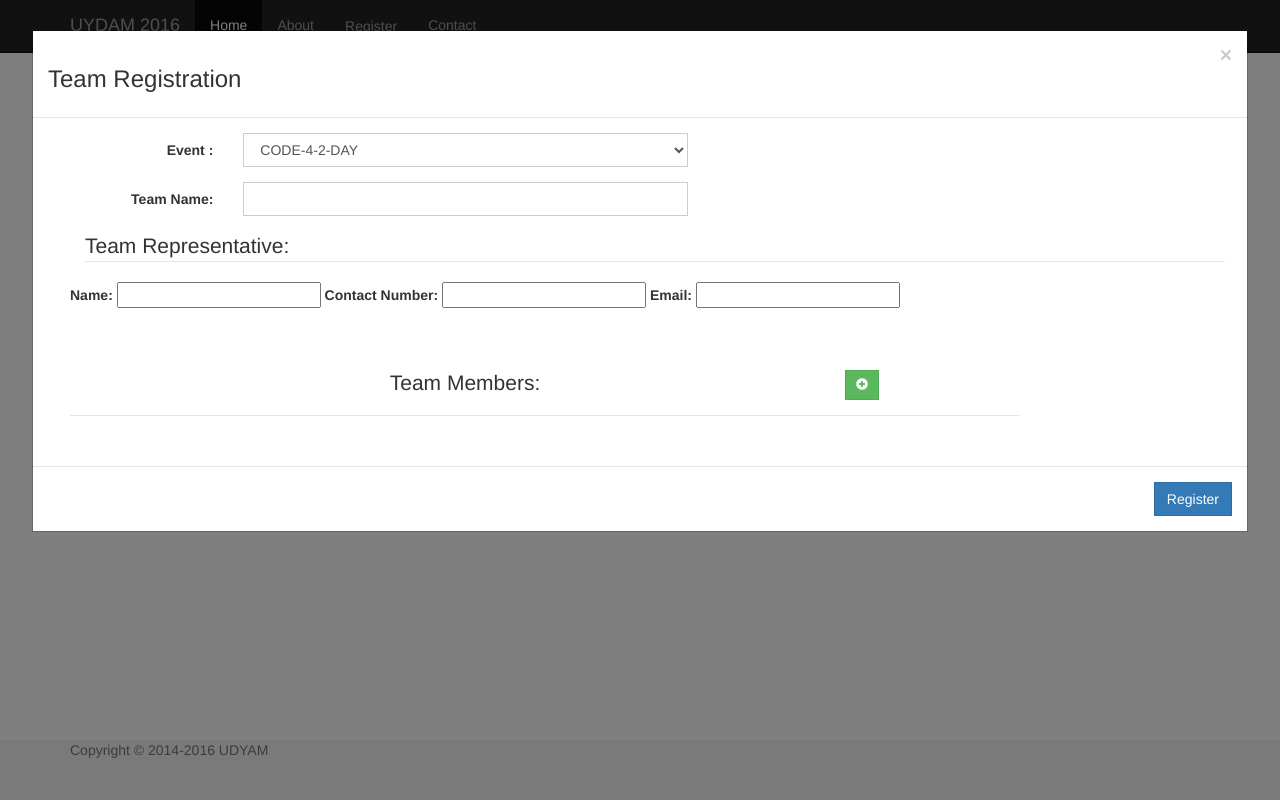
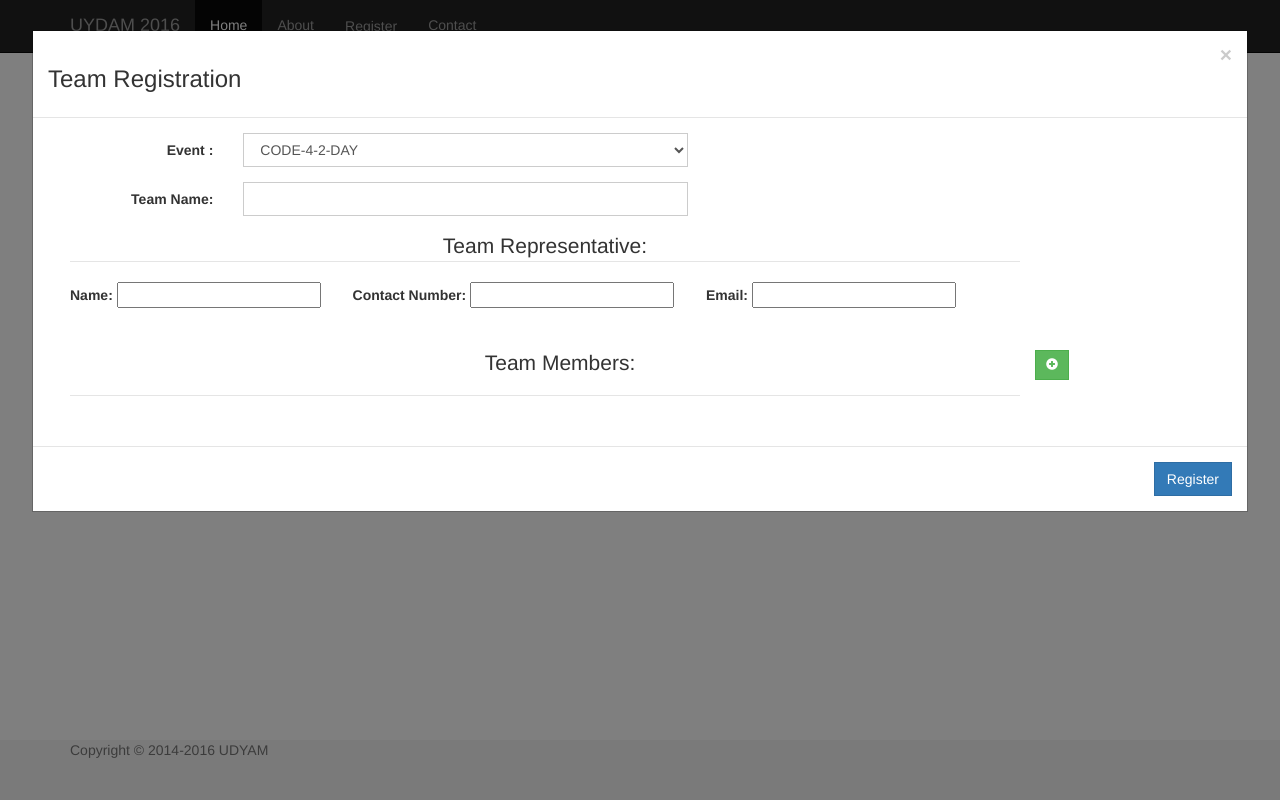
Before and after one commit to Udyam/2016, a Django app: template templates/home.html in a window 1280 px wide, after a click on "Register". Run offline with Django 3.2, Linux system fonts and the light colour scheme; the template is opened without the code that fills it, so the values that code supplies are empty; some libraries are stand-ins or nearby versions.

Commit message:
Fixed frontend issues in form modal

```diff
--- a/templates/base.html
+++ b/templates/base.html
@@ -41,12 +41,12 @@
           <div class="modal-body">
             <div class="container">
                 <div class="col col-md-10">
-                  <form class="form-horizontal" method="post" id="register_form">
+                  <form class="form-horizontal" method="post" id="register_form" >
                       {% csrf_token %}
                       <div class="form-group">
                           <label id="event_label" class="control-label col-xs-2">Event :</label>
                           <div class="col-xs-6">
-                              <select class="form-control">
+                              <select class="form-control" name="event_name">
                                   <option value="code42day">CODE-4-2-DAY</option>
                                   <option value="codedef">CODEDEF</option>
                                   <option value="continnum">CONTINNUM</option>
@@ -70,29 +70,26 @@
                       </div>
                       <div class="form-group">
                           <fieldset id="tr_field">
-                              <div class="container">
-                                  <legend>Team Representative:</legend>
-                              </div>
+                              <legend style="text-align: center;">Team Representative:</legend>
                               <label>
                                   Name: <input type="text" name="member1_name">
-                              </label>
+                              </label>&emsp;&emsp;
                               <label>
                                   Contact Number: <input type="text" name="member1_contact">
-                              </label>
+                              </label>&emsp;&emsp;
                               <label>
                                   Email: <input type="email" name="member1_email">
                               </label>
                           </fieldset>
                       </div>
                           <br>
-                          <br>
                       <div class="form-group" id="members_div">
                           <legend id = 'legend'>
                               <div class="container">
-                                  <div class="col-md-8 align-center">
+                                  <div class="col-md-10 align-center">
                                       <p style="text-align: center;"> Team Members:</p>
                                   </div>
-                                  <div class="col-md-4">
+                                  <div class="col-md-2">
                                       <div class="form-group">
                                           <button type="button" class="btn btn-default btn-sm btn-success" onclick="add_member()">
                                               <span class="glyphicon glyphicon-plus-sign"></span>
@@ -135,13 +132,13 @@
             var text =  '<fieldset id="m'+id_number+'_field"> \
                             <label> \
                                 Name: <input type="text" name="member_name">\
-                            </label> \
+                            </label>&emsp;&emsp; \
                             <label> \
                                 Contact Number: <input type="text" name="member_contact"> \
-                            </label> \
+                            </label>&emsp;&emsp; \
                             <label> \
                                 Email: <input type="email" name="member_email">\
-                            </label> \
+                            </label>&emsp;&emsp; \
                             <button type="button" class="btn btn-default btn-sm btn-warning" \
                                 onclick="remove_member(' + "'m"+id_number+"_field'"+')"> \
                                 <span class="glyphicon glyphicon-minus-sign"></span>\
@@ -152,9 +149,9 @@
         }
     }
     function remove_member(tag){
-        $('#'+tag).remove();
-        counter--;
-    }
+            $('#'+tag).remove();
+            counter--;
+        }
   </script>
 </body>
 </html>
--- a/udyam/static/css/app.css
+++ b/udyam/static/css/app.css
@@ -23,7 +23,3 @@ body {
 .modal-wide .modal-body {
   overflow-y: auto;
 }
-
-.modal-body fieldset{
-  max-width: 100%;
-}
--- a/urls.py
+++ b/urls.py
@@ -12,6 +12,5 @@ from udyam.views import *
 urlpatterns = [
     url(r'^admin/', include(admin.site.urls)),
     url(r'^$', view=index, name='home'),
-    url(r'^register$', view=register, name='register'),
     url(r'^(?P<name>[\w\-]+)$', view=events, name="events")
 ]
```
Also changed, not shown: udyam/views.py (+2 -8 lines).
